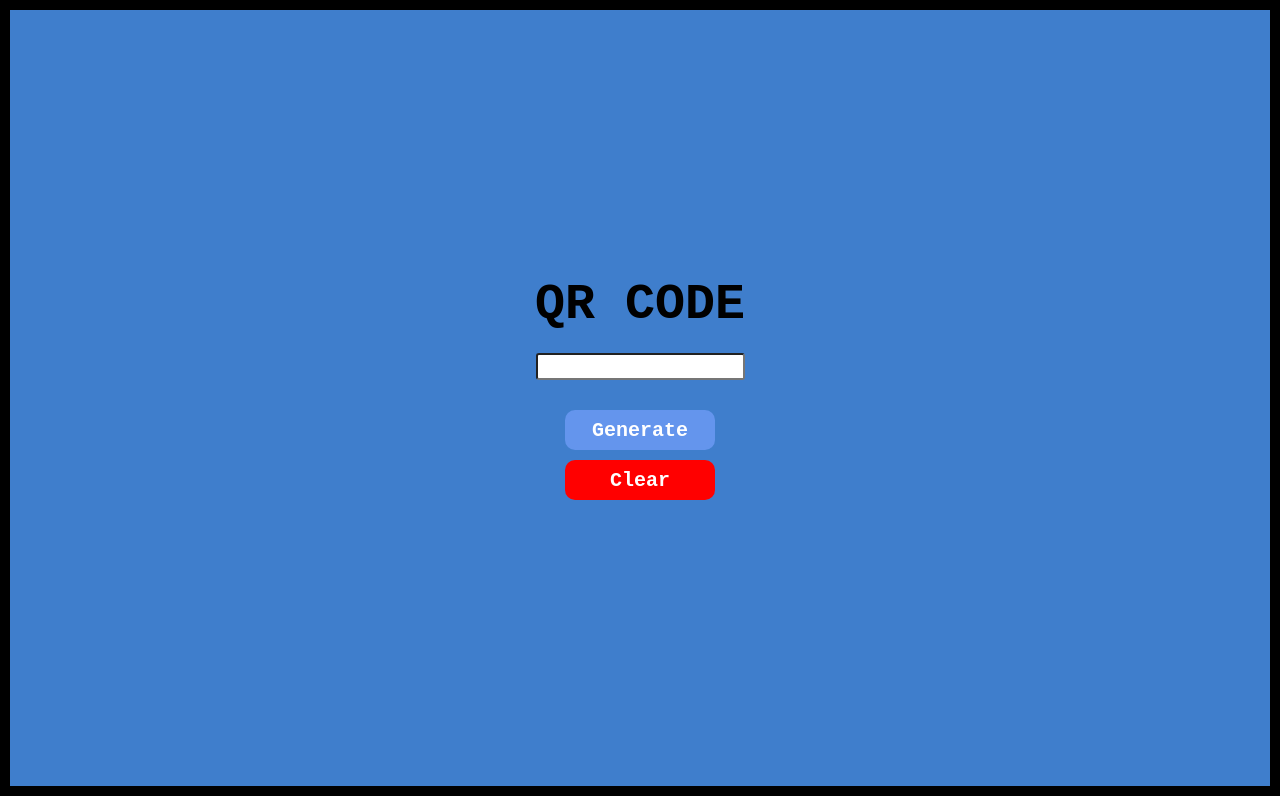
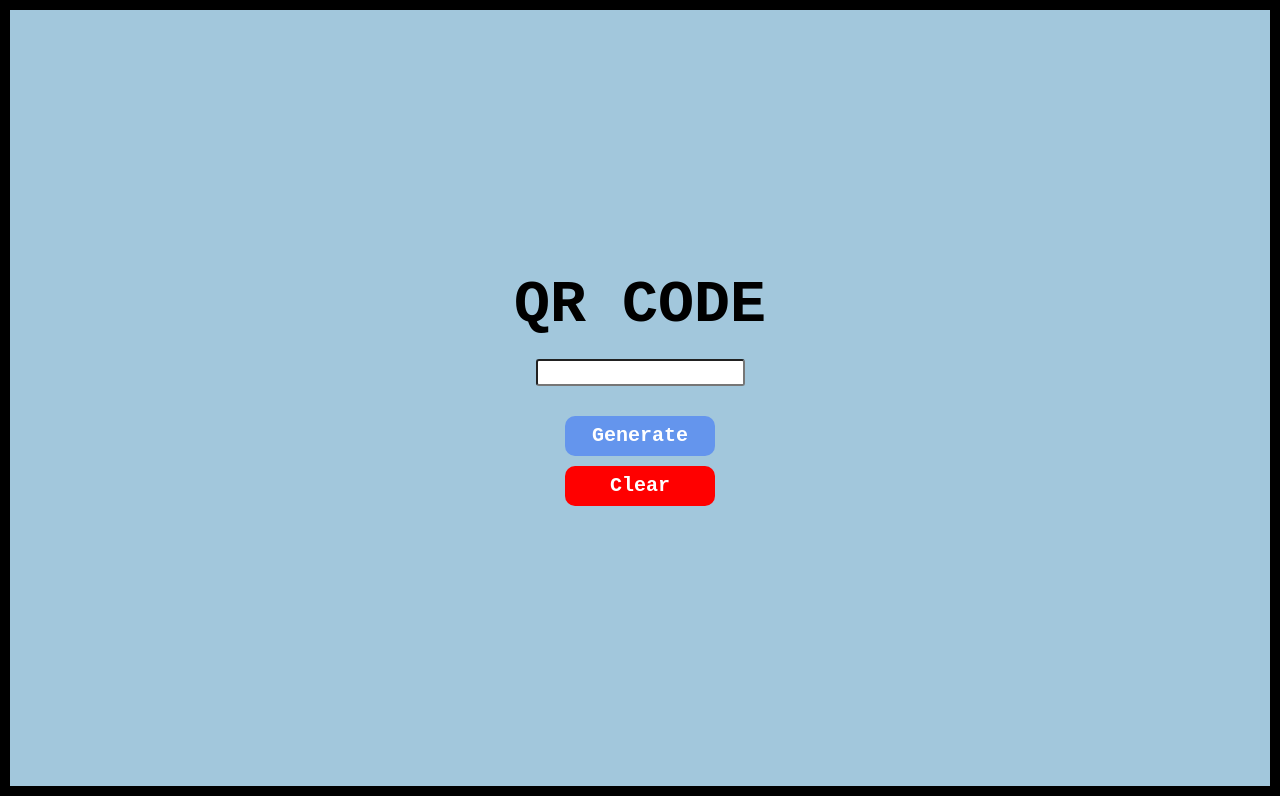
Before and after one commit to RayHyper/QR-Generator, a plain HTML site: page index.html in a window 1280 px wide. Drawn offline with Linux system fonts and the light colour scheme.

Commit message:
qr function works now

```diff
--- a/index.html
+++ b/index.html
@@ -5,6 +5,15 @@
     <meta name="viewport" content="width=device-width, initial-scale=1.0">
     <title>QR CODE</title>
     <link rel="stylesheet" href="styles.css">
+
+        <!-- Add to home screen for Safari on iOS -->
+    <meta name="apple-mobile-web-app-capable" content="yes">
+
+    <meta name="apple-mobile-web-app-status-bar-style" content="white">
+
+    <meta name="apple-mobile-web-app-title" content="Notentool">
+
+
 </head>
 <body>
     <div class="container" id="qrHere">
--- a/styles.css
+++ b/styles.css
@@ -14,7 +14,7 @@
 h1{
     text-align: center;
     margin-bottom: 20px;
-    font-size: 50px;
+    font-size: 60px;
 
 }
 img{
@@ -31,7 +31,7 @@ img{
     flex-direction: column;
     align-items: center;
     min-height: 97vh;
-   background-color: rgb(63, 126, 204);
+   background-color: rgb(162, 199, 220);
 
 }
 
```
